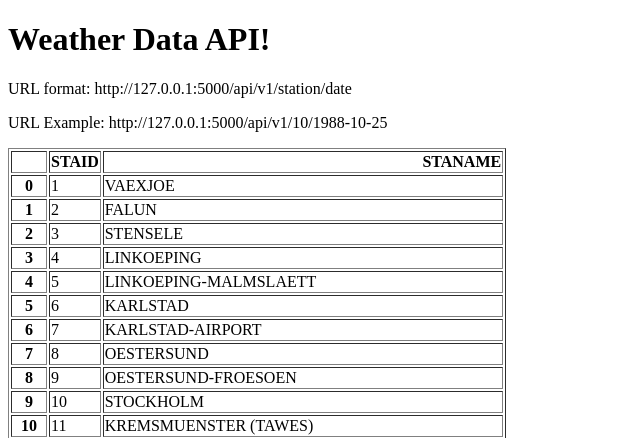
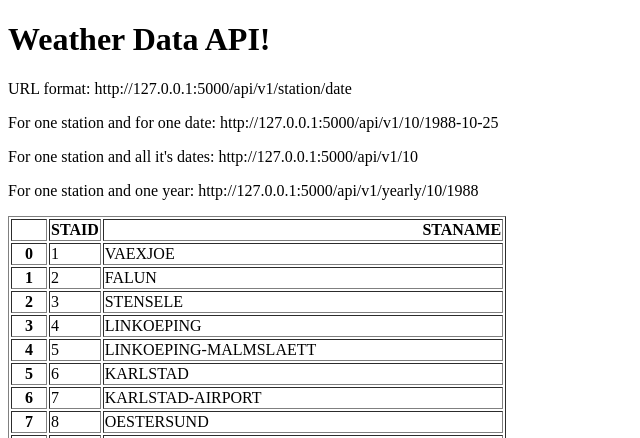
Before and after one commit to cristianvlaicu/Your_Weather_API, a Flask app: page / in a window 1280 px wide. Shown: the top 438 px of the page, without its empty margins (0-640 px from the left). Run offline with Flask 3, Linux system fonts and the light colour scheme.

Commit message:
Add URL endpoint for yearly and all data of the station chose. README.md added.

```diff
--- a/main.py
+++ b/main.py
@@ -1,28 +1,79 @@
     # Let's create a website with flask. This framewor will manage multiple html web pages.
 
-from flask import Flask, render_template  # Flask is a class that create object instances.import
+from flask import (
+    Flask,
+    render_template,
+)  # Flask is a class that create object instances.import
 import pandas as pd
 
 
-app = Flask(__name__)  # create a variable where it can be executed when ir is called from the main program.
+app = Flask(
+    __name__
+)  # create a variable where it can be executed when ir is called from the main program.
 
 stations = pd.read_csv("data_small/stations.txt", skiprows=17)
-stations = stations[["STAID", "STANAME                                 "]]  # display those 2 columns.
+stations = stations[
+    ["STAID", "STANAME                                 "]
+]  # display those 2 columns.
 
-@app.route("/")  # is a decorator that connect that method to the function above.
+
+# Decorator app.route for the function home to call the home page when we access the url.
+@app.route(
+    "/"
+)  # is a decorator that connect that method to the function above.
 def home():
-    return render_template("home.html", data=stations.to_html())  # home.html HAS to be inside the folder templates and the render_templates go to that folder and start the html file.
-                                                                                      # stations.to_html() is to give the structure of the html code. And inside the home.html we have to put |safe after data, to can see it in cells table form.
+    return render_template(
+        "home.html", data=stations.to_html()
+    )  # home.html HAS to be inside the folder templates and the render_templates go to that folder and start the html file.
+    # stations.to_html() is to give the structure of the html code. And inside the home.html we have to put |safe after data, to can see it in cells table form.
 
-@app.route("/api/v1/<station>/<date>")   # with <station>/<date> user can change thore parameters.
-def api(station, date):                  # api funtion use those parameters.
-    file_station = f"data_small/TG_STAID{str(station).zfill(6)}.txt"       # extract into file_station the station chosed by the user + zeros before until 6 digits in total.
-    df = pd.read_csv(file_station, skiprows=20, parse_dates=['    DATE'])  # read the csv file with the station and date for that station chosed.
-    temp = df.loc[df['    DATE'] == date]['   TG'].squeeze() / 10          # we 'squeeze' TG column to extract that particular value for the station and date.
-    return {"station": station,
-            "date": date,
-            "temperature": temp}         # the function returns this dicctionari when the web page is called with those parameters.
+
+# Decorator app.route for the function api to call the page when that url is called.
+@app.route(
+    "/api/v1/<station>/<date>"
+)  # with <station>/<date> user can change thore parameters.
+def api(station, date):  # api funtion use those parameters.
+    file_station = f"data_small/TG_STAID{str(station).zfill(6)}.txt"  # extract into file_station the station chosed by the user + zeros before until 6 digits in total.
+    df = pd.read_csv(
+        file_station, skiprows=20, parse_dates=["    DATE"]
+    )  # read the csv file in base to that station chosed and get the info of date. parse_dates convert column DATE into a date format .
+    temp = (
+        df.loc[df["    DATE"] == date]["   TG"].squeeze() / 10
+    )  # we 'squeeze' TG column to extract that particular value for the station and date.
+    return {
+        "station": station,
+        "date": date,
+        "temperature": temp,
+    }  # the function returns this dicctionari when the web page is called with those parameters.
+
+
+# Decorator app.route for the function all_data to call the page when that url is called.
+@app.route(
+    "/api/v1/<station>"
+)  # when it's called this show info about the station chosed (date and temperatures).
+def all_data(station):
+    file_station = f"data_small/TG_STAID{str(station).zfill(6)}.txt"
+    df = pd.read_csv(file_station, skiprows=20, parse_dates=["    DATE"])
+    result = df.to_dict(
+        orient="records"
+    )  # format de data frame to dictionary and with orient it turns on a list of diccionaries.
+    return result
+
+
+@app.route("/api/v1/yearly/<station>/<year>")
+def yearly(station, year):
+    file_station = f"data_small/TG_STAID{str(station).zfill(6)}.txt"
+    df = pd.read_csv(file_station, skiprows=20)
+    df["    DATE"] = df["    DATE"].astype(
+        str
+    )  # this convert DATE column from numbers to text, string.
+    result = df[df["    DATE"].str.startswith(str(year))].to_dict(
+        orient="records"
+    )
+    return result
 
 
 if __name__ == "__main__":
-    app.run(debug=True)  # we call the Flask app and with the debugger we can see erros on the nav window.
+    app.run(
+        debug=True
+    )  # we call the Flask app and with the debugger we can see erros on the nav window.
--- a/templates/home.html
+++ b/templates/home.html
@@ -7,7 +7,9 @@
 <body>
 <h1>Weather Data API!</h1>
 <p>URL format: http://127.0.0.1:5000/api/v1/station/date</p>
-<p>URL Example: http://127.0.0.1:5000/api/v1/10/1988-10-25</p>
+<p>For one station and for one date: http://127.0.0.1:5000/api/v1/10/1988-10-25</p>
+<p>For one station and all it's dates: http://127.0.0.1:5000/api/v1/10</p>
+<p>For one station and one year: http://127.0.0.1:5000/api/v1/yearly/10/1988</p>
 <p>{{data|safe}}</p>
 </body>
 </html>
```
Also changed, not shown: README.md (added).
